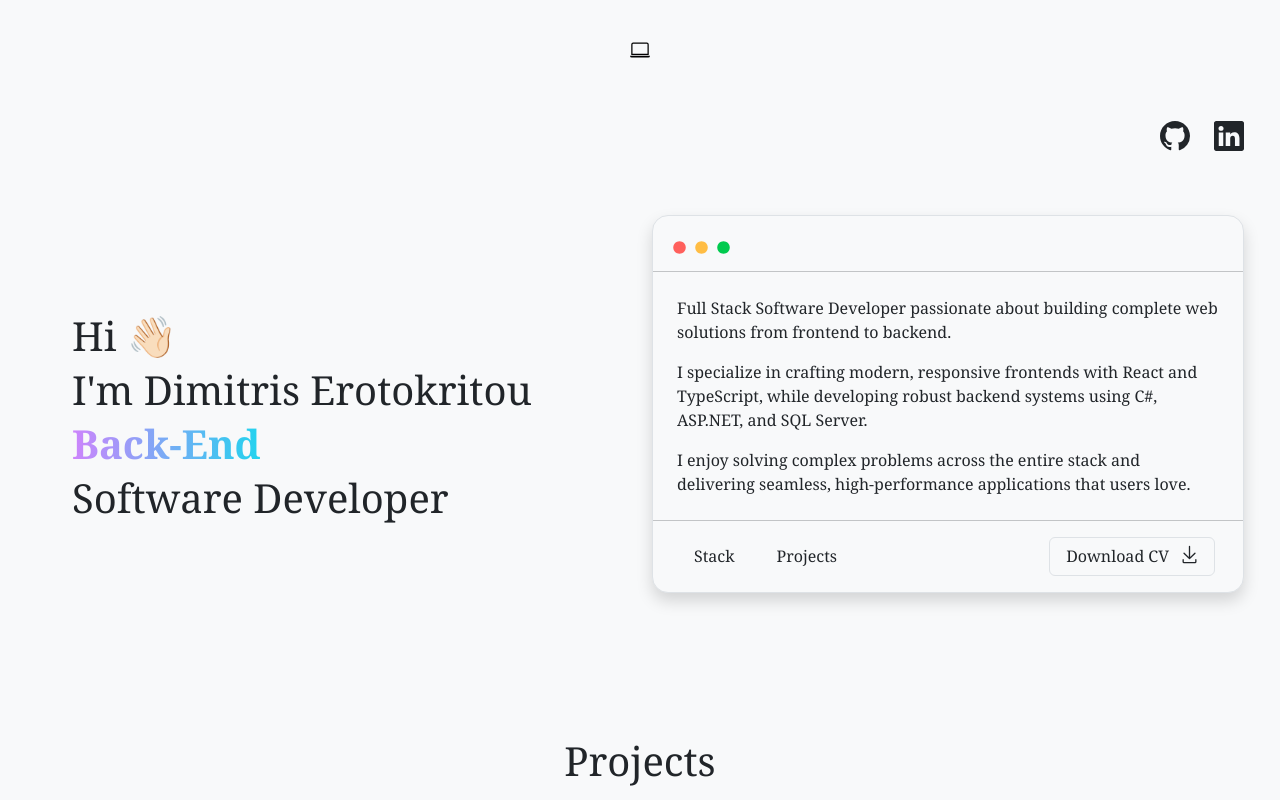
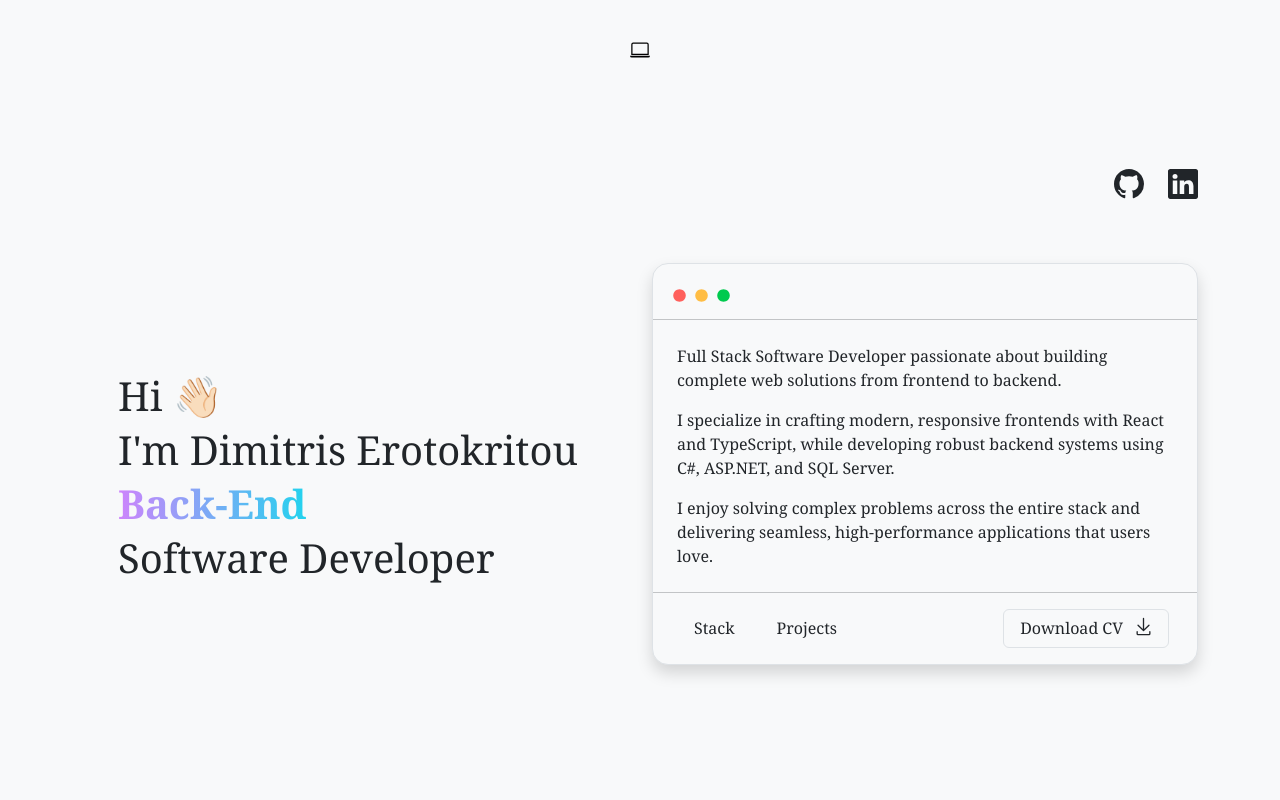
Before and after one commit to MitsiosSoftDev/MitsiosSoftDev-Portfolio-Website, a React (Vite) app: page / in a window 1280 px wide. Shown: the top 800 px of the page. Built offline with nearby package versions, Linux system fonts and the light colour scheme.

Commit message:
added section motion

```diff
--- a/package.json
+++ b/package.json
@@ -14,6 +14,7 @@
 	},
 	"dependencies": {
 		"bootstrap": "^5.3.8",
+		"framer-motion": "^12.34.0",
 		"next-themes": "^0.4.6",
 		"react": "^19.2.0",
 		"react-bootstrap": "^2.10.10",
--- a/src/components/MainPage/MainPage.tsx
+++ b/src/components/MainPage/MainPage.tsx
@@ -3,11 +3,20 @@ import { ProjectCard } from "../ProjectCard/ProjectCard";
 import "../../styles/_mainPage.scss";
 import { TechStack } from "../TechStack/TechStack";
 import { BsGithub, BsLinkedin } from "react-icons/bs";
+import { motion } from "framer-motion";
 
 export const MainPage: React.FC = () => {
 	return (
 		<div className="container-fluid h-100">
-			<section id="hero-about">
+			<motion.section
+				id="hero-about"
+				initial={{ opacity: 0, y: 50 }}
+				whileInView={{ opacity: 1, y: 0 }}
+				viewport={{ once: true, amount: 0.5 }}
+				transition={{ duration: 0.5, ease: "easeOut" }}
+				// className="container-fluid h-100"
+				className="relative isolate container mx-auto w-full py-5 md:py-8 lg:py-5"
+			>
 				<div className="d-flex justify-content-end gap-4 ps-5 pb-3">
 					<a
 						href="https://github.com/MitsiosSoftDev"
@@ -43,7 +52,7 @@ export const MainPage: React.FC = () => {
 						<AboutWindow />
 					</div>
 				</div>
-			</section>
+			</motion.section>
 			<section id="projects">
 				<div className="row mt-5">
 					<div className="col w-100">
```
Also changed, not shown: 1 other file (tests, documents, lock files or other folders).
